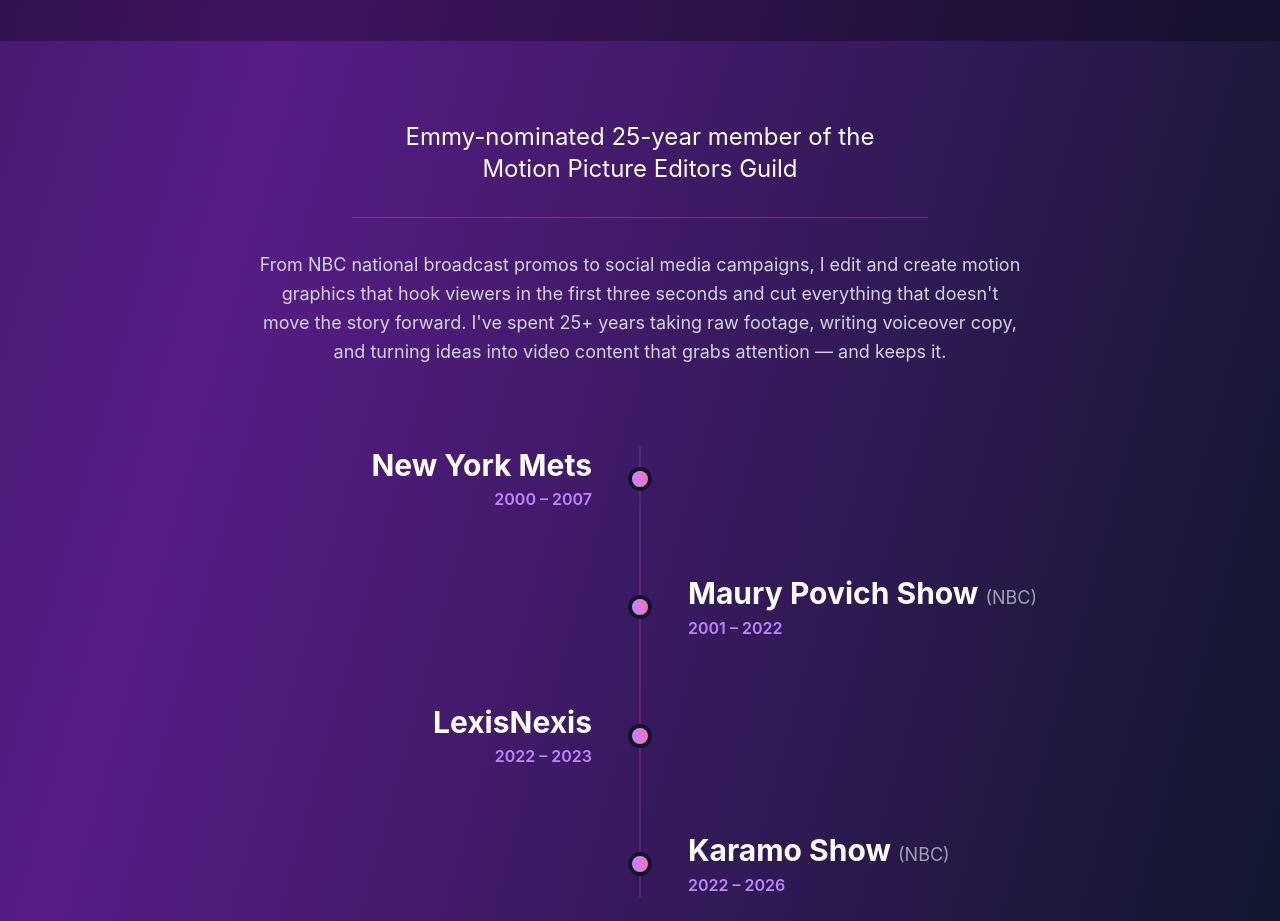
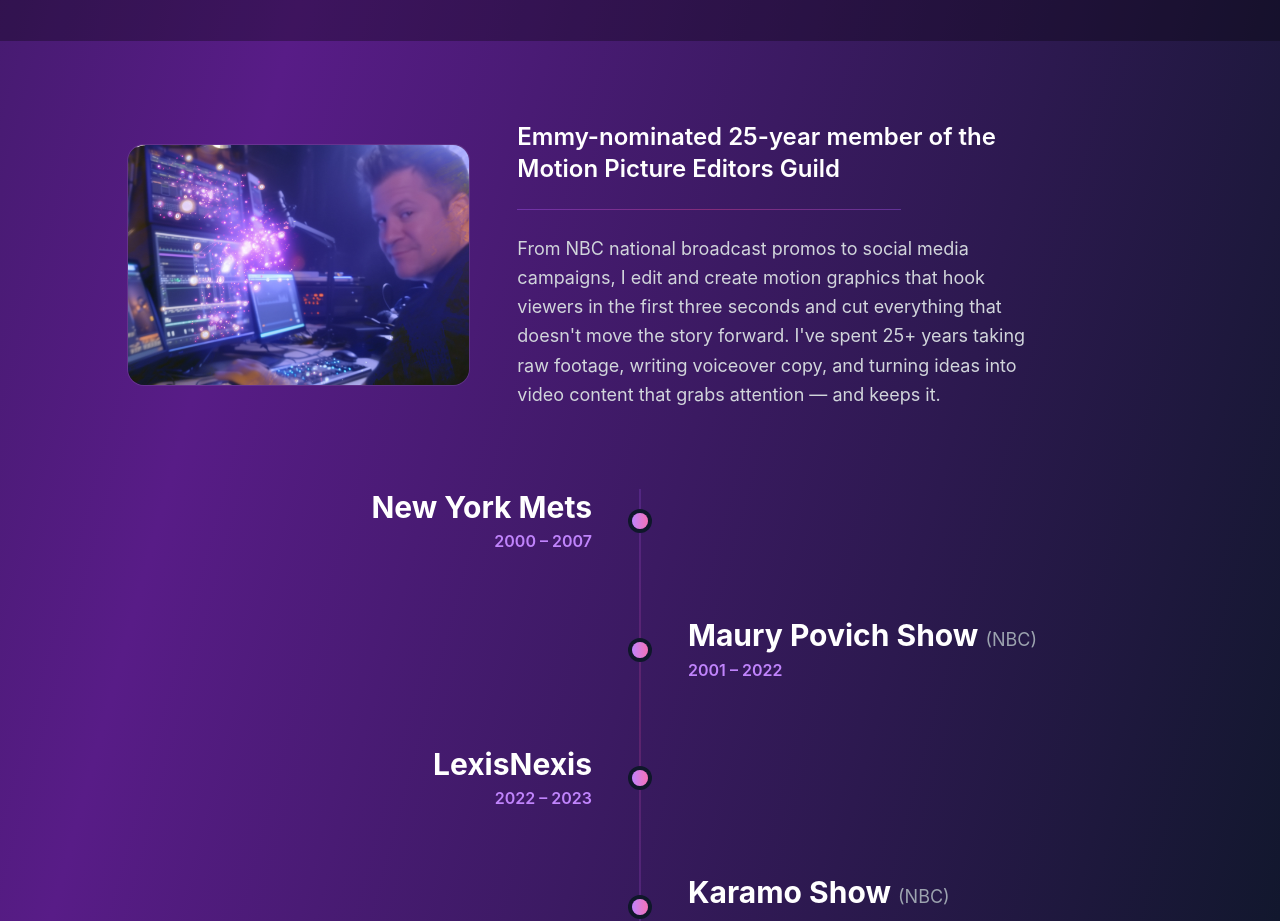
Before and after one commit to Taxi29/BT-2025website, a React (Create React App) app: page / in a window 1280 px wide. Shown: the part 3620-4541 px from the top of the page. Built offline with nearby package versions, Linux system fonts and the light colour scheme; the HTML template or start-up script is replaced by a standard one.

Commit message:
added bio pic

```diff
--- a/src/App.tsx
+++ b/src/App.tsx
@@ -344,20 +344,30 @@
           </p>
         </div>
       </section>
-
       {/* Bio Section */}
       <section id="bio" className="py-20 px-6">
         <div className="max-w-5xl mx-auto">
-          {/* Bio Paragraph */}
-          <div className="mb-20 max-w-3xl mx-auto">
-            <p className="text-2xl text-center mb-8 text-white max-w-2xl mx-auto">
+          {/* Side by side: Image + Bio */}
+          <div className="flex flex-col md:flex-row items-center gap-12 mb-20">
+            <div className="w-full md:w-1/3 h-60 overflow-hidden rounded-2xl ring-1 ring-white/10">
+              <img
+                src="/Thumbnail_Images/BTeditpic.jpg"
+                alt="Brian Thomas in the edit bay"
+                className="w-full h-full object-cover"
+                style={{ objectPosition: "50% center" }}
+              />
+            </div>
+
+            {/* Bio Text */}
+            <div className="w-full md:w-1/2">
+              <p className="text-2xl text-white font-semibold mb-6">
                 Emmy-nominated 25-year member of the{" "}
                 <span className="whitespace-nowrap">
                   Motion Picture Editors Guild
                 </span>
               </p>
-            <div className="w-3/4 mx-auto h-px bg-gradient-to-r from-purple-500 via-pink-500 to-purple-500 opacity-40 mb-8"></div>
-            <p className="text-lg text-gray-300 max-w-4xl leading-relaxed mb-8 text-center">
+              <div className="w-3/4 h-px bg-gradient-to-r from-purple-500 via-pink-500 to-purple-500 opacity-40 mb-6"></div>
+              <p className="text-lg text-gray-300 leading-relaxed">
                 From NBC national broadcast promos to social media campaigns, I
                 edit and create motion graphics that hook viewers in the first
                 three seconds and cut everything that doesn't move the story
@@ -365,6 +375,7 @@
                 voiceover copy, and turning ideas into video content that grabs
                 attention — and keeps it.
               </p>
+            </div>
           </div>
 
           {/* Timeline */}
@@ -384,7 +395,6 @@
                     2000 – 2007
                   </p>
                 </div>
-                {/* Center dot */}
                 <div className="absolute left-1/2 transform -translate-x-1/2 w-4 h-4 rounded-full bg-gradient-to-r from-purple-400 to-pink-400 ring-4 ring-slate-900"></div>
                 <div className="w-1/2 pl-12"></div>
               </div>
@@ -392,7 +402,6 @@
               {/* Entry 2 - Maury Povich Show (RIGHT) */}
               <div className="relative flex items-center">
                 <div className="w-1/2 pr-12"></div>
-                {/* Center dot */}
                 <div className="absolute left-1/2 transform -translate-x-1/2 w-4 h-4 rounded-full bg-gradient-to-r from-purple-400 to-pink-400 ring-4 ring-slate-900"></div>
                 <div className="w-1/2 pl-12">
                   <h3 className="text-2xl md:text-3xl font-bold text-white">
@@ -417,15 +426,13 @@
                     2022 – 2023
                   </p>
                 </div>
-                {/* Center dot */}
                 <div className="absolute left-1/2 transform -translate-x-1/2 w-4 h-4 rounded-full bg-gradient-to-r from-purple-400 to-pink-400 ring-4 ring-slate-900"></div>
                 <div className="w-1/2 pl-12"></div>
               </div>
 
               {/* Entry 4 - Karamo Show (RIGHT) */}
-              <div className="mt-16 relative flex items-center">
+              <div className="relative flex items-center">
                 <div className="w-1/2 pr-12"></div>
-                {/* Center dot */}
                 <div className="absolute left-1/2 transform -translate-x-1/2 w-4 h-4 rounded-full bg-gradient-to-r from-purple-400 to-pink-400 ring-4 ring-slate-900"></div>
                 <div className="w-1/2 pl-12">
                   <h3 className="text-2xl md:text-3xl font-bold text-white">
@@ -462,6 +469,7 @@
           </div>
         </div>
       </section>
+
       {/* Video Modal */}
       {selectedVideo && (
         <div className="fixed inset-0 bg-black/90 z-50 flex items-center justify-center p-4">
```
Also changed, not shown: public/Thumbnail_Images/BTeditpic.jpg (added). Lines whose indentation alone changed are shown as unchanged.
